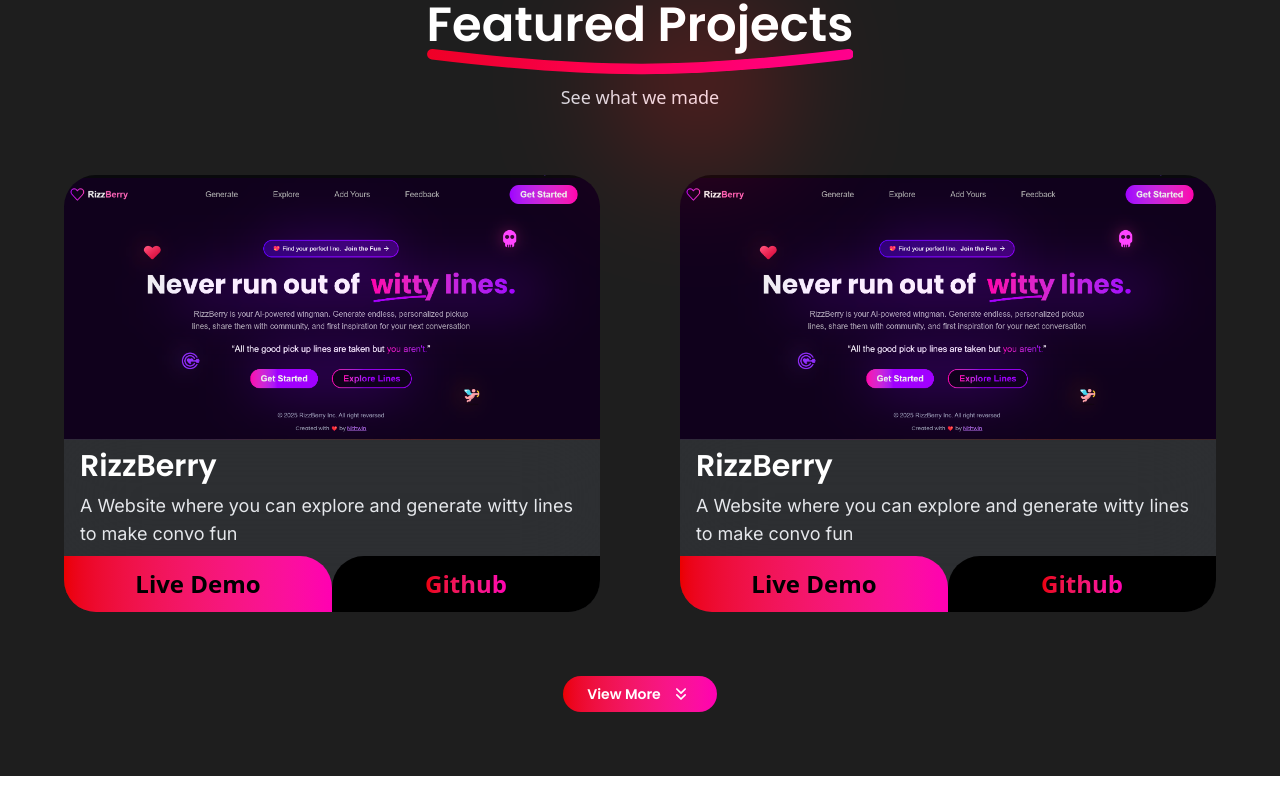
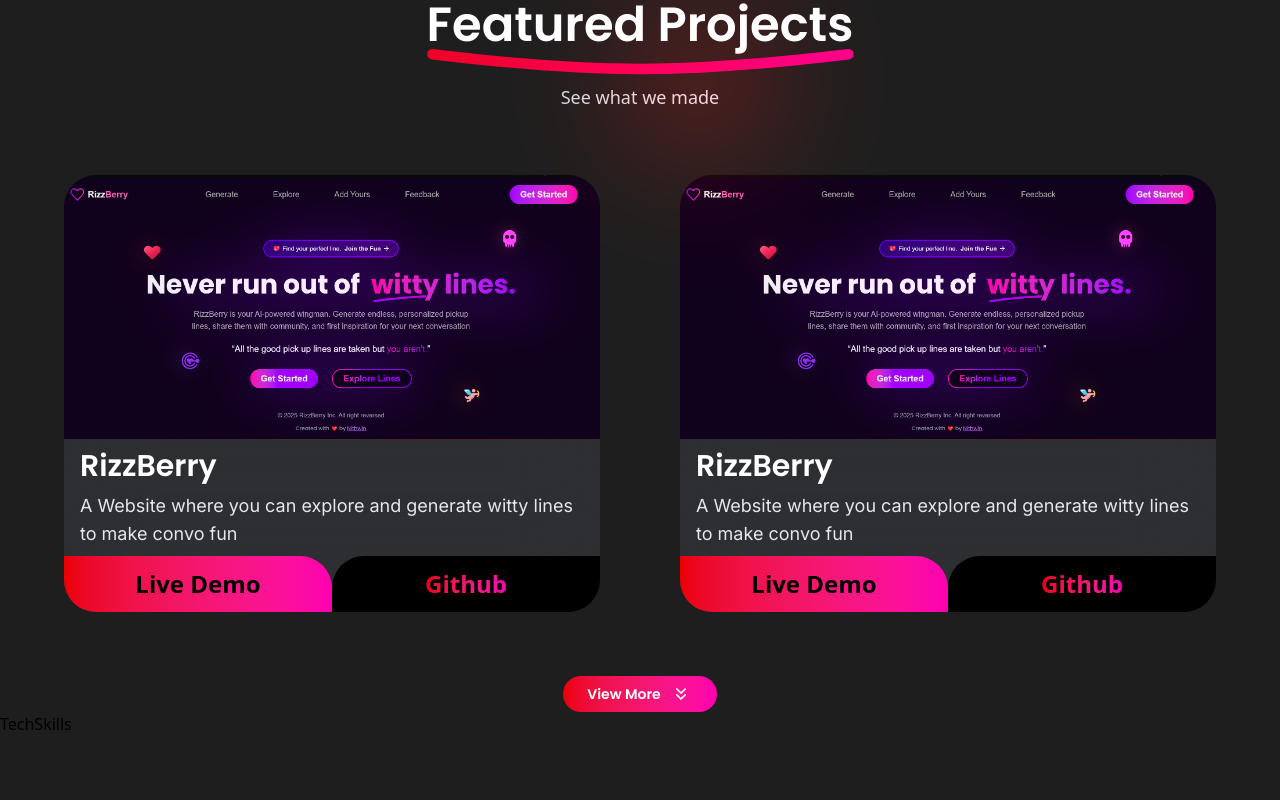
Before and after one commit to Nithwin/moderndev, a Next.js app: page / in a window 1280 px wide. Shown: the part 1830-2630 px from the top of the page. Before the commit the page ends 2606 px from the top, so only its background shows below. Built offline with nearby package versions, Linux system fonts and the light colour scheme.

Commit message:
I have Started TeachSkills

```diff
--- a/app/page.tsx
+++ b/app/page.tsx
@@ -2,6 +2,7 @@
 import Header from "@/components/Header"
 import Hero from "@/components/Hero"
 import Projects from "@/components/Projects"
+import TechSkills from "@/components/TechSkills"
 import Vision from "@/components/Vision"
 
 
@@ -13,6 +14,7 @@
     <Achievement />
     <Vision />
     <Projects />
+    <TechSkills />
     </div>
   )
 }
--- a/components/Header.tsx
+++ b/components/Header.tsx
@@ -52,7 +52,7 @@
         <div
           className={`${
             open ? "translate-y-10" : "translate-y-180 hidden"
-          } transition-all delay-150 ease-linear left-0 right-0 absolute z-50 top-[2rem] backdrop-blur-3xl bg-red-600/20 flex lg:hidden justify-center h-[82vh]`}
+          } transition-all delay-150 ease-linear left-0 right-0 absolute z-50 top-[2rem] backdrop-blur-3xl bg-red-600/20 flex lg:hidden justify-center h-[90dvh]`}
         >
           <ul className="flex flex-col items-center justify-evenly text-2xl text-red-100 font-inter">
             <li className="">
--- /dev/null
+++ b/components/TechSkills.tsx
@@ -0,0 +1,9 @@
+import React from 'react'
+
+const TechSkills = () => {
+  return (
+    <div>TechSkills</div>
+  )
+}
+
+export default TechSkills
--- a/package.json
+++ b/package.json
@@ -9,6 +9,7 @@
     "lint": "eslint"
   },
   "dependencies": {
+    "framer-motion": "^12.23.12",
     "lucide-react": "^0.542.0",
     "next": "15.5.2",
     "react": "19.1.0",
```
Also changed, not shown: 1 other file (tests, documents, lock files or other folders).
